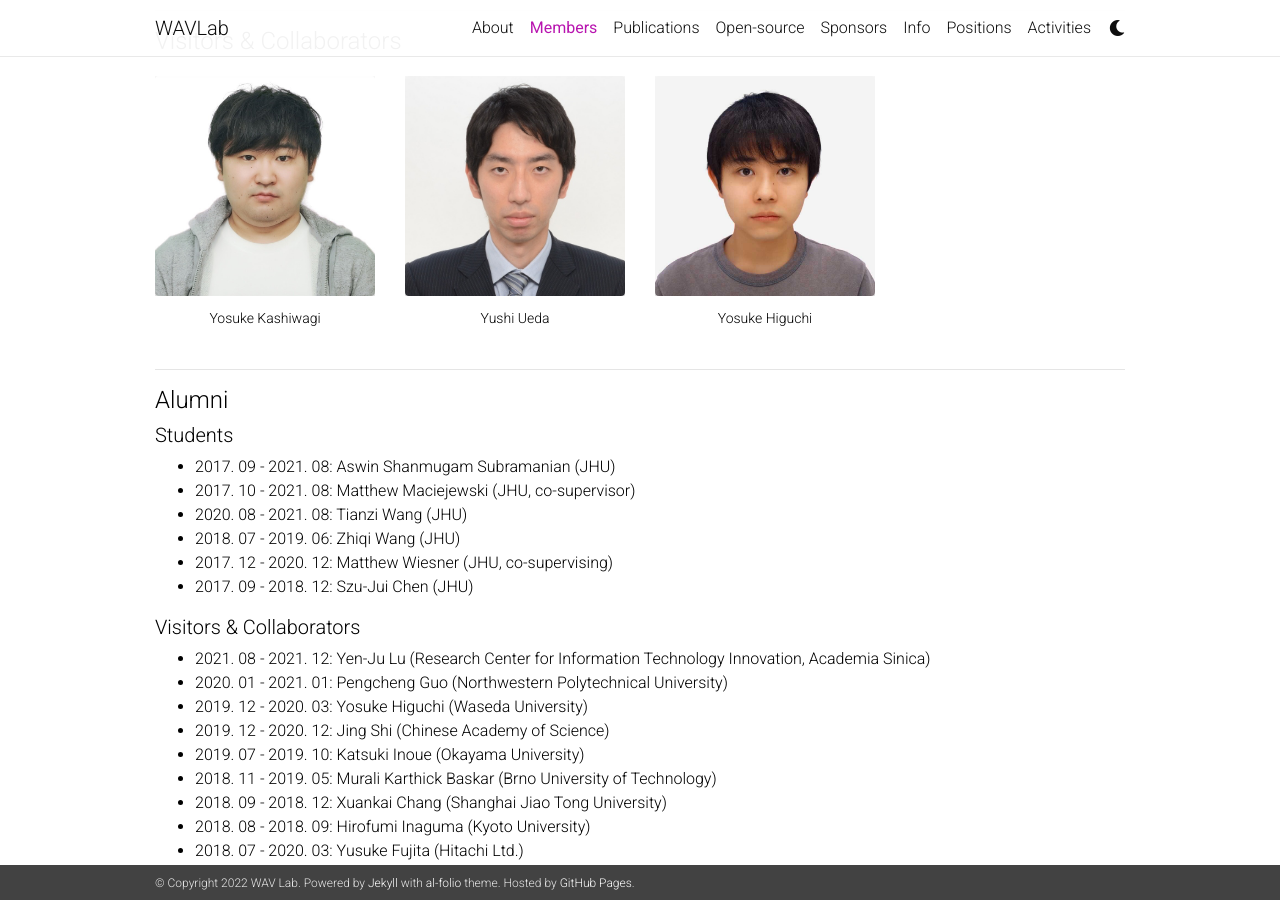
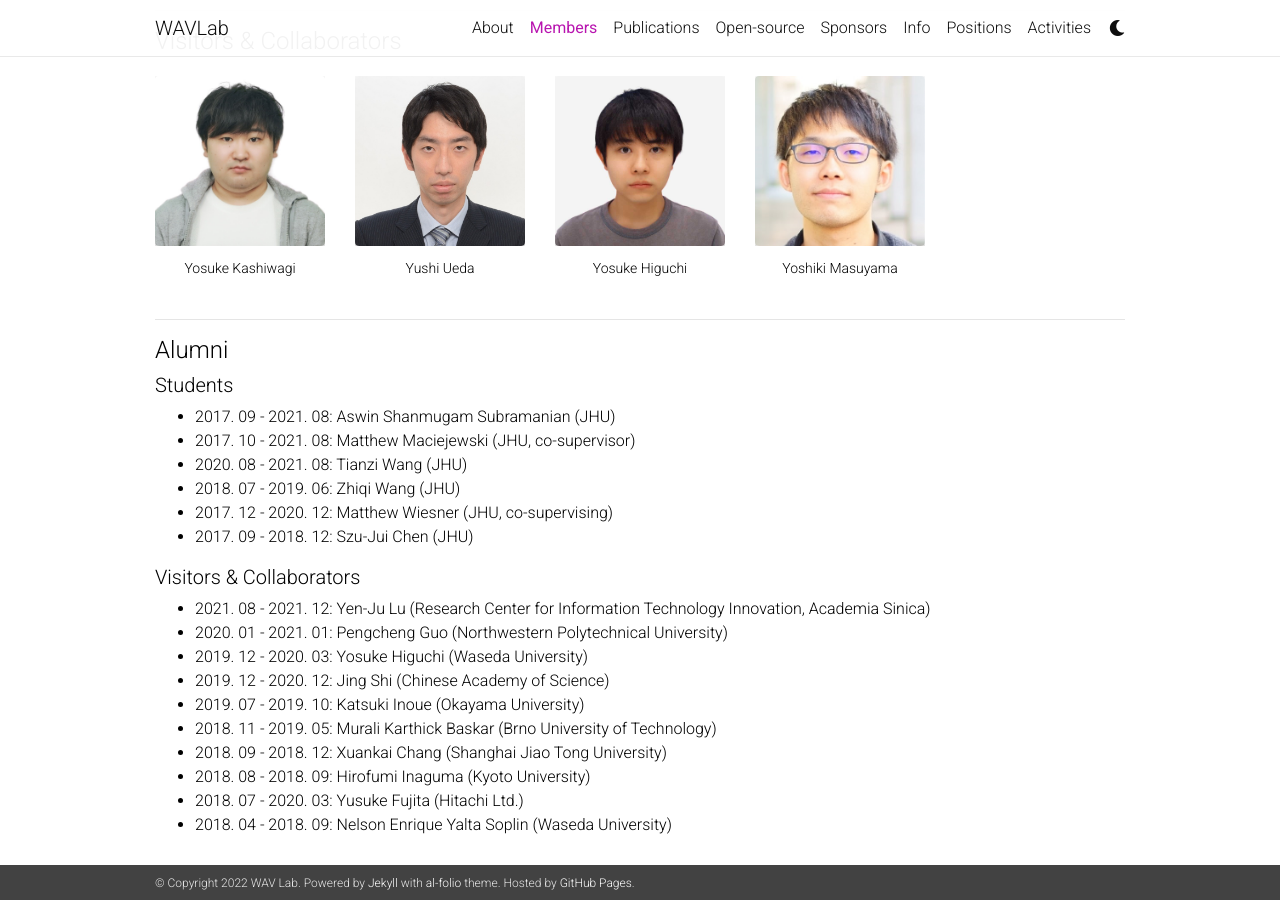
Before and after one commit to shinjiwlab/shinjiwlab.github.io, a Jekyll site: the page built from _pages/members.md, in a window 1280 px wide and 900 px high, scrolled down 2550 px. Built offline with Jekyll 4.4.1, drawn with Linux system fonts in a browser that asks for light colours; nearby versions of some CDN libraries; a style sheet for code colours, icons or effects is not loaded.

Commit message:
add yoshiki

```diff
--- a/_pages/members.md
+++ b/_pages/members.md
@@ -383,6 +383,15 @@
             Yosuke Higuchi
         </div>
     </div>
+    <div class="col-sm mt-1 mt-md-1">
+        <div class="square">
+        <a href="https://sites.google.com/view/yoshiki-masuyama/">
+            <img class="img-fluid rounded z-depth-1" src="{{ site.baseurl }}/assets/img/yoshiki.jpg">
+        </a></div>
+        <div class="caption">
+            Yoshiki Masuyama
+        </div>
+    </div>
     <div class="col-sm mt-3 mt-md-0">
     </div>
 </div>
```
Also changed, not shown: assets/img/yoshiki.jpg (added).
